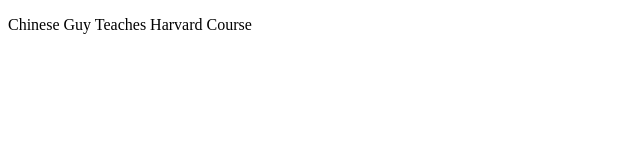
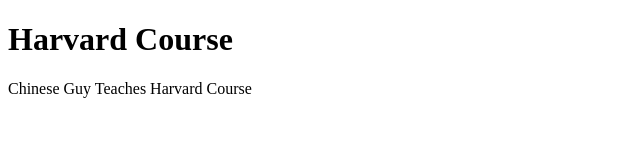
Before and after one commit to Timmotal/hao, a plain HTML site: page index.html in a window 1280 px wide. Shown: the whole page, without its empty margins (0-640 px from the left). Drawn offline with Linux system fonts and the light colour scheme.

Commit message:
second step

```diff
--- a/index.html
+++ b/index.html
@@ -8,6 +8,7 @@
     <title>Ni Hao</title>
 </head>
 <body>
+    <h1>Harvard Course</h1>
     <p>Chinese Guy Teaches Harvard Course</p>
 </body>
 </html>
```
